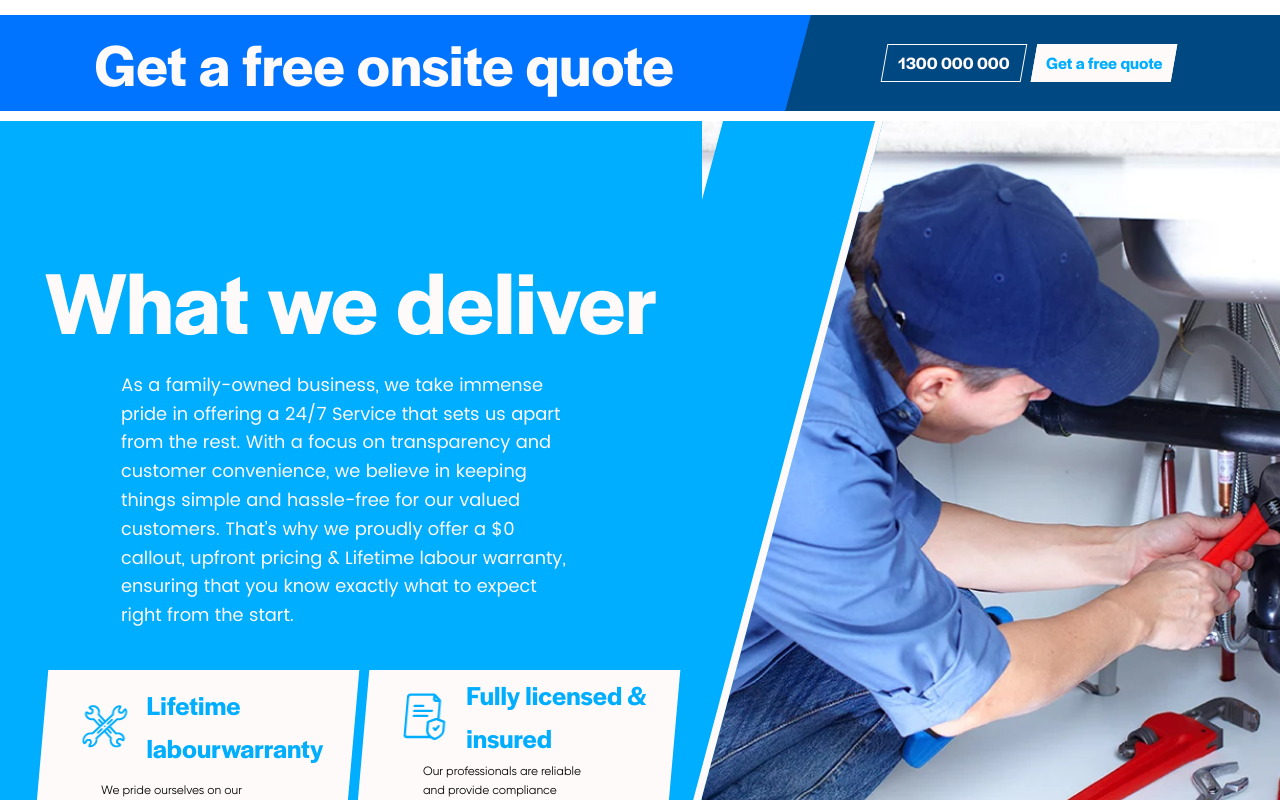
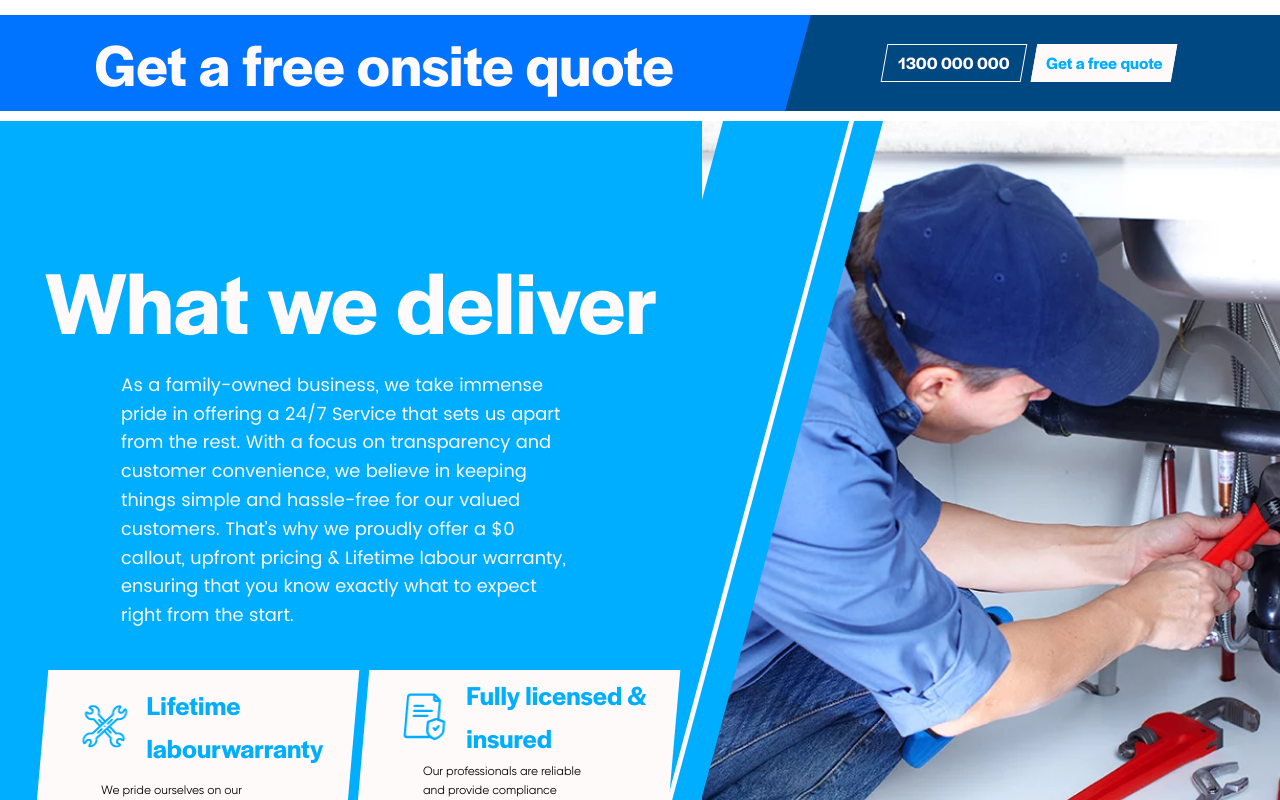
Before and after one commit to LeiliAQ/landingpage, a React (Create React App) app: page / in a window 1280 px wide. Shown: the part 2500-3300 px from the top of the page. Built offline with nearby package versions, Linux system fonts and the light colour scheme.

Commit message:
OnsiteDeliveryySafari

```diff
--- a/src/components/Onsitedeliver.css
+++ b/src/components/Onsitedeliver.css
@@ -120,10 +120,10 @@
     content: '';
     position: absolute;
     top: 0;
-    right: -4em;
+    right: -3.5rem;
     bottom: 0;
     width: 0;
-    border-right: 0.5em solid snow;
+    border-right: 0.5rem solid snow;
     transform: skewX(-15deg);
     z-index: -1;
 }
```
